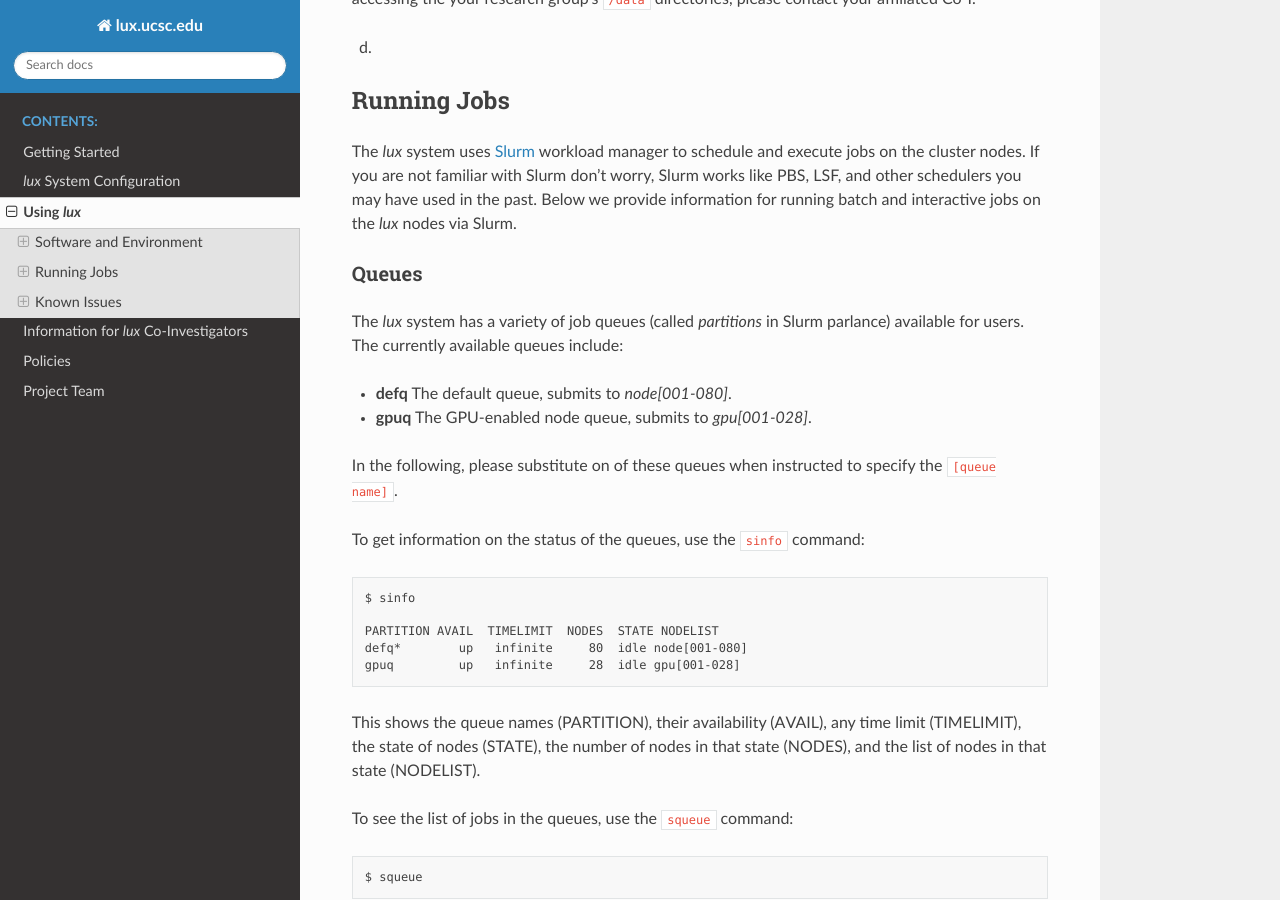
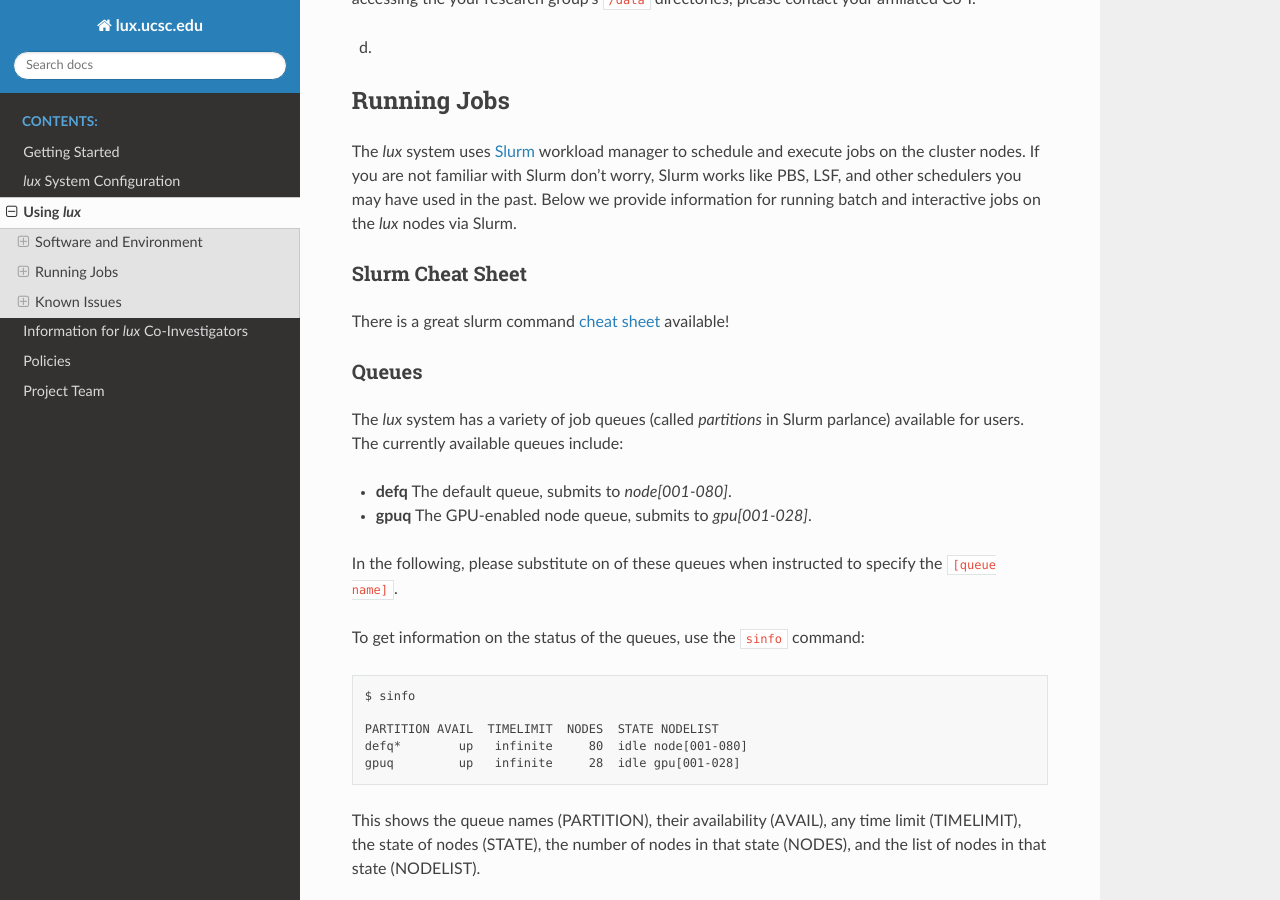
Before and after one commit to brantr/lux-website, a Sphinx documentation site: the page built from docs/source/using_lux.rst, in a window 1280 px wide and 900 px high, scrolled down 2173 px. Built offline with Sphinx 7.4.7 and the Read the Docs theme 2.0.0, drawn with Linux system fonts in a browser that asks for light colours.

Commit message:
Updating with slurm cheat sheet

```diff
--- a/docs/source/using_lux.rst
+++ b/docs/source/using_lux.rst
@@ -102,6 +102,13 @@ Running Jobs
 ============
 
 The *lux* system uses `Slurm <https://slurm.schedmd.com/>`_ workload manager to schedule and execute jobs on the cluster nodes. If you are not familiar with Slurm don't worry, Slurm works like PBS, LSF, and other schedulers you may have used in the past. Below we provide information for running batch and interactive jobs on the *lux* nodes via Slurm.
+
+.. _slurm_cheatsheet:
+
+Slurm Cheat Sheet
+-----------------
+
+There is a great slurm command `cheat sheet <https://slurm.schedmd.com/pdfs/summary.pdf>`_  available!
 
 .. _queues:
 
```
